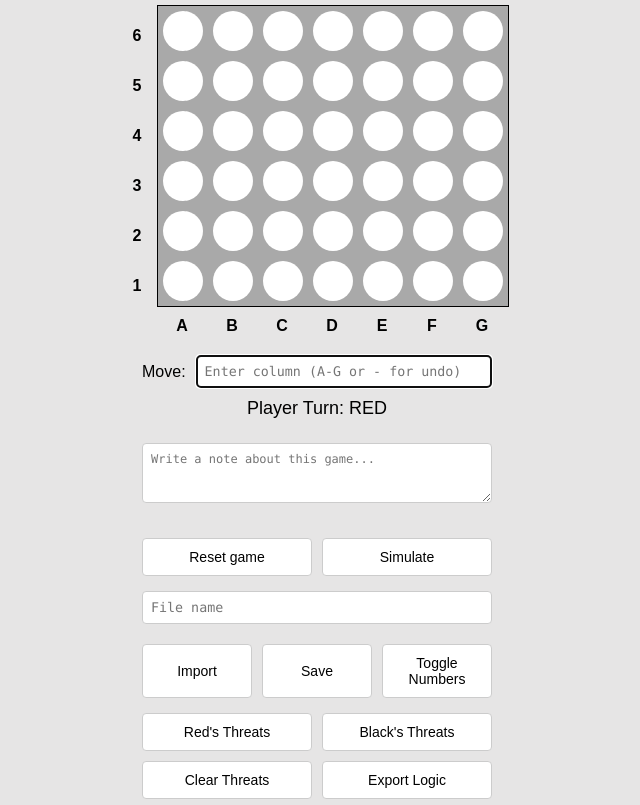
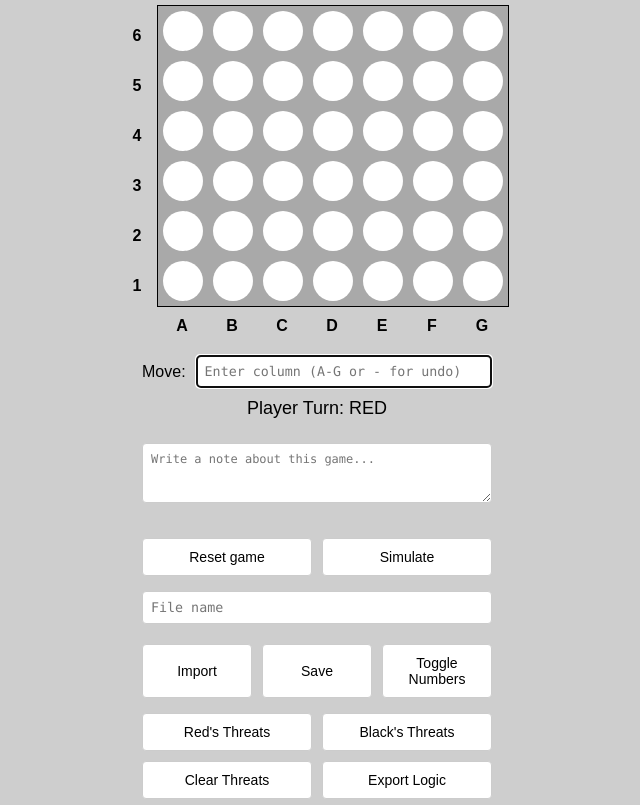
Before and after one commit to boschloo/ConnectFour, a plain HTML site: page spel/index.html in a window 1280 px wide. Shown: the part 63-868 px from the top of the page, without its empty margins (323-963 px from the left). Drawn offline with Linux system fonts and the light colour scheme.

Commit message:
Corrections

```diff
--- a/spel/styles.css
+++ b/spel/styles.css
@@ -1,6 +1,6 @@
 /* Base Styles */
 body {
-    background-color: rgb(230, 229, 229);
+    background-color: rgb(206, 206, 206);
     margin: 0;
     min-height: 100vh;
     font-family: Arial, sans-serif;
```
Also changed, not shown: 1 other file.
